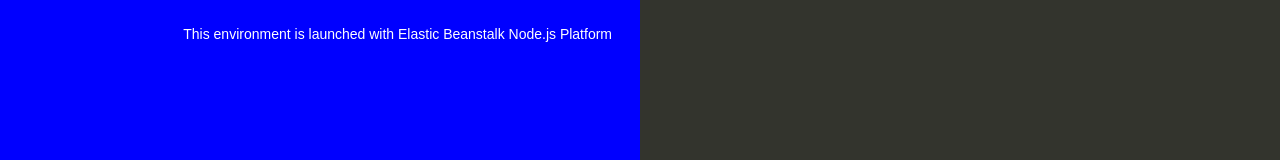
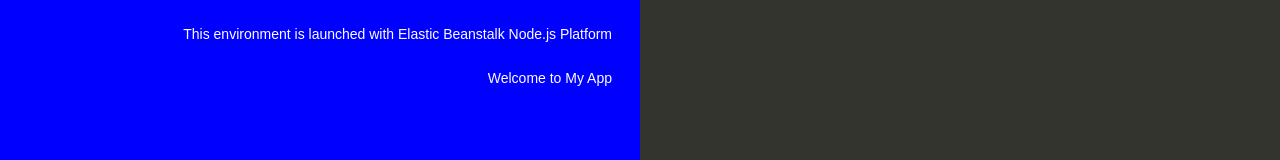
Before and after one commit to RodArt007/workshop-aws, a website: page index.html in a window 1280 px wide. Shown: the part 329-489 px from the top of the page. Drawn offline with Linux system fonts and the light colour scheme.

Commit message:
Change in index file

```diff
--- a/index.html
+++ b/index.html
@@ -77,6 +77,7 @@
       <h1>Congratulations</h1>
       <p>Your first AWS Elastic Beanstalk Node.js application is now running on your own dedicated environment in the AWS Cloud</p>
       <p>This environment is launched with Elastic Beanstalk Node.js Platform</p>
+      <p>Welcome to My App</p>
     </div>
     <div class="linksColumn">
       <h2>What's Next?</h2>
```
